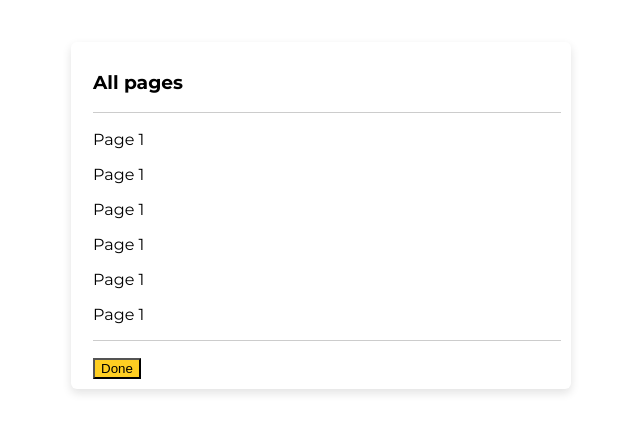
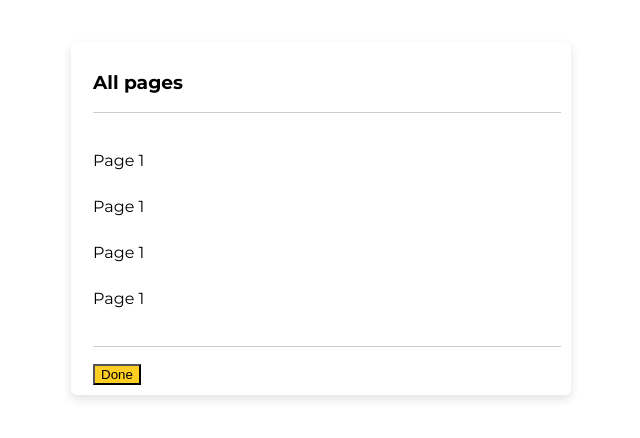
Before and after one commit to Willbeckh/Taskina-Test, a React (Vite) app: page / in a window 1280 px wide. Shown: the top 438 px of the page, without its empty margins (319-959 px from the left). Built offline with nearby package versions, Linux system fonts and the light colour scheme.

Commit message:
fix: change page list class selector

```diff
--- a/src/App.css
+++ b/src/App.css
@@ -24,10 +24,10 @@ html {
   font-size: 16px;
 }
 
-.page-list {
+.pageList {
   height: 200px;
   overflow-y: auto;
-  /* line-height: 30px; */
+  line-height: 30px;
   padding-bottom: 0;
 }
 
```
